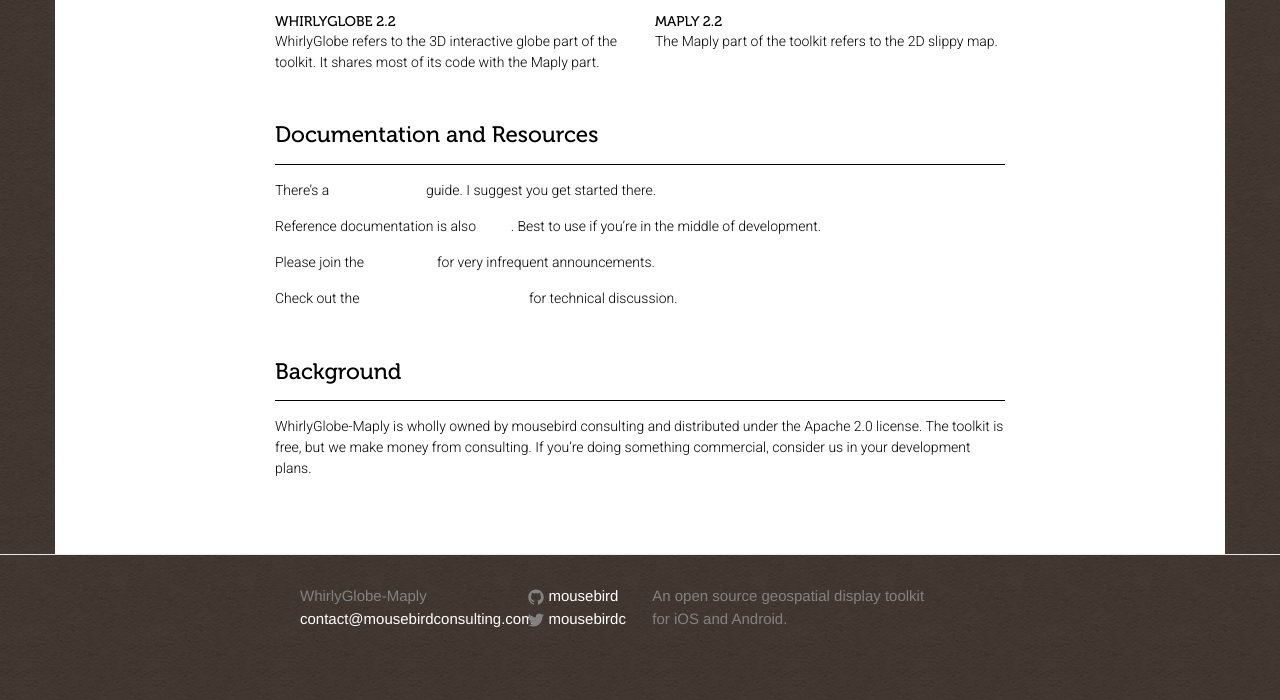
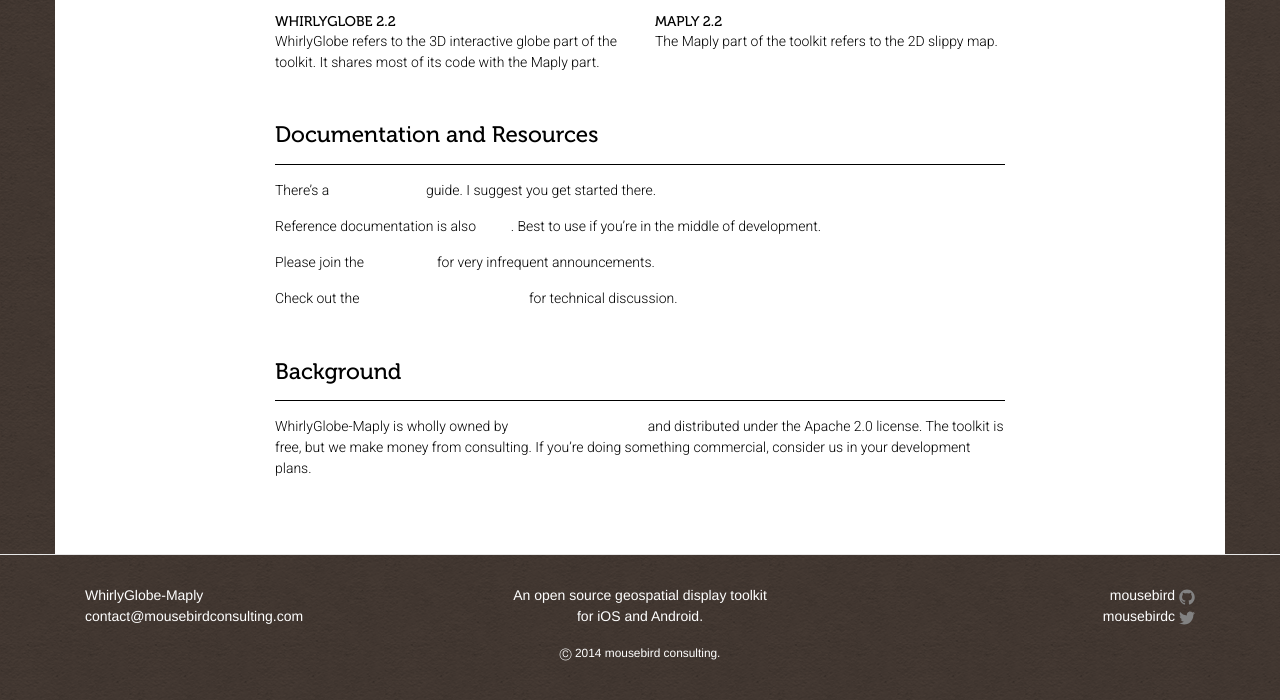
Before and after one commit to muruganandham/WhirlyGlobe-Maply-Site, a Jekyll site: the page built from index.md, in a window 1280 px wide and 1400 px high, scrolled down 729 px. Shown: the part 692-1392 px from the top of the window. Built offline with Jekyll 4.4.1, drawn with Linux system fonts in a browser that asks for light colours; nearby versions of some CDN libraries; some web fonts are replaced.

Commit message:
styling footer, for discussion

```diff
--- a/_includes/footer.html
+++ b/_includes/footer.html
@@ -6,28 +6,37 @@
 
 <footer class="site-footer">
 
-  <div class="wrapper">
+  <div class="container">
+    <div class="row">
+      <div class="col-sm-12">
 
-    <div class="footer-col-wrapper">
-      <div class="footer-col  footer-col-1">
+        <div class="col-sm-2">
           <ul class="contact-list">
-          <li>{{ site.title }}</li>
+            <li><a href="{{ site.baseurl }}/">{{ site.title }}</a></li>
             <li><a href="mailto:{{ site.email }}">{{ site.email }}</a></li>
           </ul>
         </div>
 
-      <div class="footer-col  footer-col-2">
+        <div class="col-sm-6 col-sm-offset-1">
+          <p class="site-description">
+            An open source geospatial display toolkit<br /> for iOS and Android.
+          </p>
+          <p class="site-description">
+            <small>Ⓒ {{ site.time | date: '%Y' }} mousebird consulting.</small>
+          </p>
+        </div>
+
+        <div class="col-sm-3 ">
           <ul class="social-media-list">
             {% if site.github_username %}
             <li>
               <a href="https://github.com/{{ site.github_username }}">
-              <span class="icon  icon--github">
+                <span class="username">{{ site.github_username }}</span>
+                <span class="icon icon--github">
                   <svg viewBox="0 0 16 16">
                     <path fill="#828282" d="M7.999,0.431c-4.285,0-7.76,3.474-7.76,7.761 c0,3.428,2.223,6.337,5.307,7.363c0.388,0.071,0.53-0.168,0.53-0.374c0-0.184-0.007-0.672-0.01-1.32 c-2.159,0.469-2.614-1.04-2.614-1.04c-0.353-0.896-0.862-1.135-0.862-1.135c-0.705-0.481,0.053-0.472,0.053-0.472 c0.779,0.055,1.189,0.8,1.189,0.8c0.692,1.186,1.816,0.843,2.258,0.645c0.071-0.502,0.271-0.843,0.493-1.037 C4.86,11.425,3.049,10.76,3.049,7.786c0-0.847,0.302-1.54,0.799-2.082C3.768,5.507,3.501,4.718,3.924,3.65 c0,0,0.652-0.209,2.134,0.796C6.677,4.273,7.34,4.187,8,4.184c0.659,0.003,1.323,0.089,1.943,0.261 c1.482-1.004,2.132-0.796,2.132-0.796c0.423,1.068,0.157,1.857,0.077,2.054c0.497,0.542,0.798,1.235,0.798,2.082 c0,2.981-1.814,3.637-3.543,3.829c0.279,0.24,0.527,0.713,0.527,1.437c0,1.037-0.01,1.874-0.01,2.129 c0,0.208,0.14,0.449,0.534,0.373c3.081-1.028,5.302-3.935,5.302-7.362C15.76,3.906,12.285,0.431,7.999,0.431z"/>
                   </svg>
                 </span>
-
-              <span class="username">{{ site.github_username }}</span>
               </a>
             </li>
             {% endif %}
@@ -35,25 +44,21 @@
             {% if site.twitter_username %}
             <li>
               <a href="https://twitter.com/{{ site.twitter_username }}">
-              <span class="icon  icon--twitter">
+                <span class="username">{{ site.twitter_username }}</span>
+                <span class="icon icon--twitter">
                   <svg viewBox="0 0 16 16">
                     <path fill="#828282" d="M15.969,3.058c-0.586,0.26-1.217,0.436-1.878,0.515c0.675-0.405,1.194-1.045,1.438-1.809
                     c-0.632,0.375-1.332,0.647-2.076,0.793c-0.596-0.636-1.446-1.033-2.387-1.033c-1.806,0-3.27,1.464-3.27,3.27 c0,0.256,0.029,0.506,0.085,0.745C5.163,5.404,2.753,4.102,1.14,2.124C0.859,2.607,0.698,3.168,0.698,3.767 c0,1.134,0.577,2.135,1.455,2.722C1.616,6.472,1.112,6.325,0.671,6.08c0,0.014,0,0.027,0,0.041c0,1.584,1.127,2.906,2.623,3.206 C3.02,9.402,2.731,9.442,2.433,9.442c-0.211,0-0.416-0.021-0.615-0.059c0.416,1.299,1.624,2.245,3.055,2.271 c-1.119,0.877-2.529,1.4-4.061,1.4c-0.264,0-0.524-0.015-0.78-0.046c1.447,0.928,3.166,1.469,5.013,1.469 c6.015,0,9.304-4.983,9.304-9.304c0-0.142-0.003-0.283-0.009-0.423C14.976,4.29,15.531,3.714,15.969,3.058z"/>
                   </svg>
                 </span>
-
-              <span class="username">{{ site.twitter_username }}</span>
               </a>
             </li>
             {% endif %}
           </ul>
-      </div>
 
-      <div class="footer-col  footer-col-3">
-        <p class="text">{{ site.description }}</p>
-      </div>
         </div>
 
       </div>
-
+    </div>
+  </div>
 </footer>
--- a/css/main.scss
+++ b/css/main.scss
@@ -186,6 +186,14 @@ a:active.prev, a:active.next {
   background-position: 0 -192px;
 }
 
+// footer
+.site-description {
+  text-align: center;
+}
+.social-media-list {
+  text-align: right;
+}
+
 
 // Using media queries with like this:
 // @include media-query($palm) {
--- a/index.md
+++ b/index.md
@@ -63,4 +63,4 @@ Check out the [mousebird consulting blog](http://mousebirdconsulting.blogspot.co
 
 ## Background
 
-WhirlyGlobe-Maply is wholly owned by mousebird consulting and distributed under the Apache 2.0 license. The toolkit is free, but we make money from consulting. If you're doing something commercial, consider us in your development plans.
+WhirlyGlobe-Maply is wholly owned by [mousebird consulting](http://www.mousebirdconsulting.com/) and distributed under the Apache 2.0 license. The toolkit is free, but we make money from consulting. If you're doing something commercial, consider us in your development plans.
```
Lines whose indentation alone changed are shown as unchanged.
